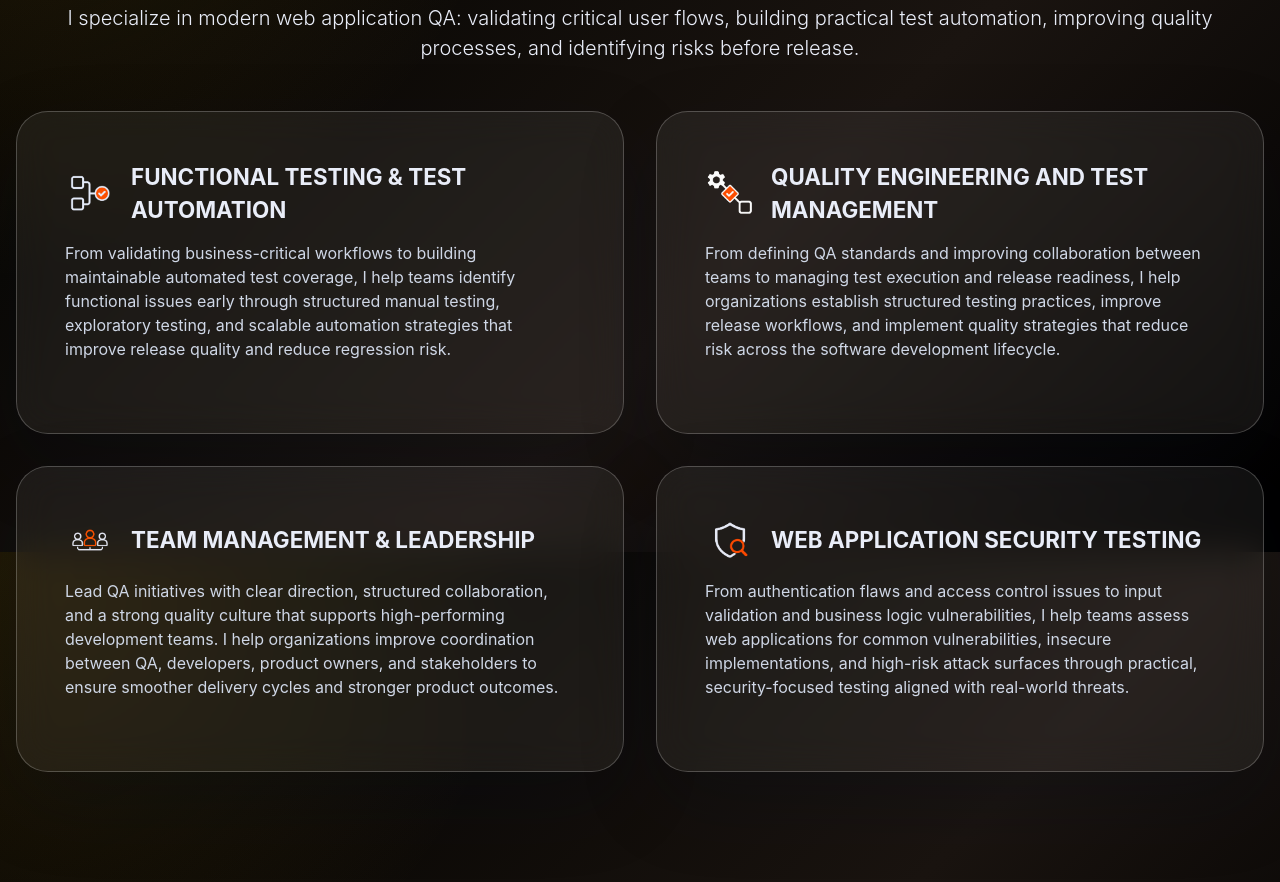
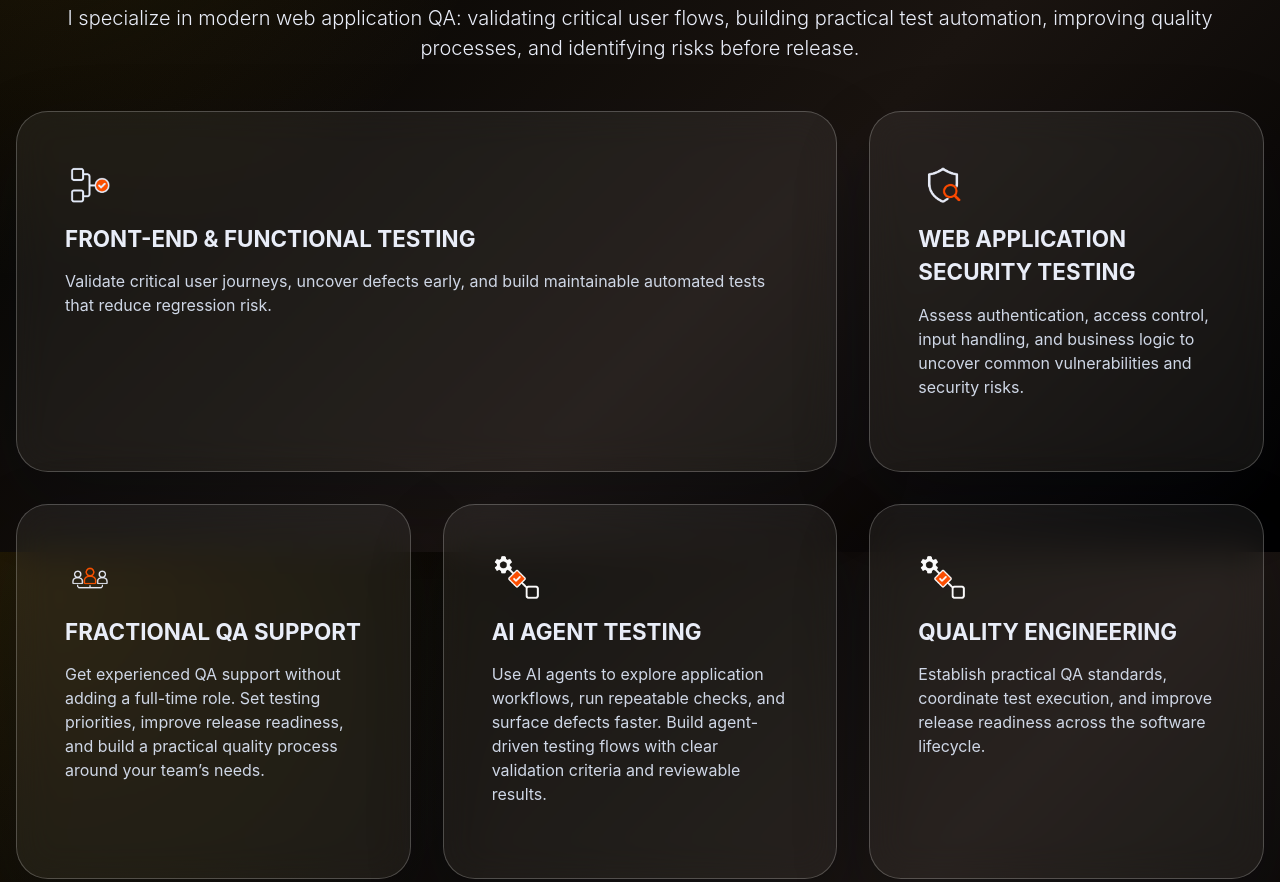
Before and after one commit to jvwilliam/jvwilliam.github.io, a plain HTML site: page index.html in a window 1280 px wide. Shown: the part 1048-1930 px from the top of the page. Drawn offline with Linux system fonts and the light colour scheme; a web font is replaced by a local one.

Commit message:
redesign Expertise section with 3 column grid layout and update some copies.

```diff
--- a/assets/data/profile.json
+++ b/assets/data/profile.json
@@ -60,27 +60,33 @@
     "expertise" : [
         {
             "id": 1,
-            "title": "Functional Testing & Test Automation",
-            "description": "From validating business-critical workflows to building maintainable automated test coverage, I help teams identify functional issues early through structured manual testing, exploratory testing, and scalable automation strategies that improve release quality and reduce regression risk.",
+            "title": "Front-End & Functional Testing",
+            "description": "Validate critical user journeys, uncover defects early, and build maintainable automated tests that reduce regression risk.",
             "icon": "assets/img/expertise_icons/functional-testing.png"
         },
         {
             "id": 2,
-            "title": "Quality Engineering and Test Management",
-            "description": "From defining QA standards and improving collaboration between teams to managing test execution and release readiness, I help organizations establish structured testing practices, improve release workflows, and implement quality strategies that reduce risk across the software development lifecycle.",
-            "icon": "assets/img/expertise_icons/quality-engineering.png"
+            "title": "Web Application Security Testing",
+            "description": "Assess authentication, access control, input handling, and business logic to uncover common vulnerabilities and security risks.",
+            "icon": "assets/img/expertise_icons/web-sec.png"
         },
         {
             "id": 3,
-            "title": "Team Management & Leadership",
-            "description": "Lead QA initiatives with clear direction, structured collaboration, and a strong quality culture that supports high-performing development teams. I help organizations improve coordination between QA, developers, product owners, and stakeholders to ensure smoother delivery cycles and stronger product outcomes.",
+            "title": "Fractional QA Support",
+            "description": "Get experienced QA support without adding a full-time role. Set testing priorities, improve release readiness, and build a practical quality process around your team’s needs.",
             "icon": "assets/img/expertise_icons/management-leadership.png"
         },
         {
             "id": 4,
-            "title": "Web Application Security Testing",
-            "description": "From authentication flaws and access control issues to input validation and business logic vulnerabilities, I help teams assess web applications for common vulnerabilities, insecure implementations, and high-risk attack surfaces through practical, security-focused testing aligned with real-world threats.",
-            "icon": "assets/img/expertise_icons/web-sec.png"
+            "title": "AI Agent Testing",
+            "description": "Use AI agents to explore application workflows, run repeatable checks, and surface defects faster. Build agent-driven testing flows with clear validation criteria and reviewable results.",
+            "icon": "assets/img/expertise_icons/quality-engineering.png"
+        },
+        {
+            "id": 5,
+            "title": "Quality Engineering",
+            "description": "Establish practical QA standards, coordinate test execution, and improve release readiness across the software lifecycle.",
+            "icon": "assets/img/expertise_icons/quality-engineering.png"
         }
     ],
     "programmingLang" : [
--- a/css/styles.css
+++ b/css/styles.css
@@ -699,8 +699,9 @@ p {
 
 .expertise-card-header {
   display: flex;
-  align-items: center;
-  gap: 1rem;
+  flex-direction: column;
+  align-items: flex-start;
+  gap: 0.75rem;
   margin-bottom: 0.875rem;
 }
 
@@ -719,6 +720,14 @@ p {
   width: 100%;
   height: 100%;
   object-fit: contain;
+}
+
+.expertise-card-icon--placeholder::before {
+  content: "+";
+  color: var(--accent-color);
+  font-size: 2.5rem;
+  font-weight: 300;
+  line-height: 1;
 }
 
 .expertise-card-title {
@@ -755,17 +764,25 @@ p {
   .expertise-cards-grid {
     grid-template-columns: repeat(2, 1fr);
   }
+
+  .expertise-card--featured {
+    grid-column: span 2;
+  }
 }
 
 @media (min-width: 1200px) {
   .expertise-cards-grid {
-    grid-template-columns: repeat(2, 1fr);
+    grid-template-columns: repeat(3, minmax(0, 1fr));
   }
 }
 
 @media (max-width: 768px) {
   .expertise-cards-grid {
     grid-template-columns: 1fr;
+  }
+
+  .expertise-card--featured {
+    grid-column: auto;
   }
 }
 
--- a/index.html
+++ b/index.html
@@ -131,38 +131,49 @@
                         <p class="section-copy">I specialize in modern web application QA: validating critical user flows, building practical test automation, improving quality processes, and identifying risks before release.</p>
                     </div>
                     <div class="expertise-cards-grid mb-5">
-                        <div class="expertise-card">
+                        <article class="expertise-card expertise-card--featured">
+                            <div class="expertise-card-header">
+                                <div class="expertise-card-icon">
+                                    <img src="assets/img/expertise_icons/functional-testing.png" alt="" width="64" height="64">
+                                </div>
+                                <h3 class="expertise-card-title">Functional Testing & Test Automation</h3>
+                            </div>
+                            <p class="expertise-card-description">From validating business-critical workflows to building maintainable automated test coverage, I help teams identify functional issues early through structured manual testing, exploratory testing, and scalable automation strategies that improve release quality and reduce regression risk.</p>
+                        </article>
+                        <article class="expertise-card">
+                            <div class="expertise-card-header">
+                                <div class="expertise-card-icon">
+                                    <img src="assets/img/expertise_icons/quality-engineering.png" alt="" width="64" height="64">
+                                </div>
+                                <h3 class="expertise-card-title">Quality Engineering and Test Management</h3>
+                            </div>
+                            <p class="expertise-card-description">From defining QA standards and improving collaboration between teams to managing test execution and release readiness, I help organizations establish structured testing practices, improve release workflows, and implement quality strategies that reduce risk across the software development lifecycle.</p>
+                        </article>
+                        <article class="expertise-card">
                             <div class="expertise-card-header">
                                 <div class="expertise-card-icon">
                                     <img src="assets/img/expertise_icons/management-leadership.png" alt="" width="64" height="64">
                                 </div>
-                                <h3 class="expertise-card-title">Functional Testing & Test Automation</h3>
+                                <h3 class="expertise-card-title">Team Management & Leadership</h3>
                             </div>
-                            <p class="expertise-card-description">From validating business-critical workflows to building maintainable automated test coverage, I help teams identify functional issues early through structured manual testing, exploratory testing, and scalable automation strategies that improve release quality and reduce regression risk.</p>
-                        </div>
-                        <div class="expertise-card">
+                            <p class="expertise-card-description">Lead QA initiatives with clear direction, structured collaboration, and a strong quality culture that supports high-performing development teams. I help organizations improve coordination between QA, developers, product owners, and stakeholders to ensure smoother delivery cycles and stronger product outcomes.</p>
+                        </article>
+                        <article class="expertise-card">
                             <div class="expertise-card-header">
                                 <div class="expertise-card-icon">
-                                    <img src="assets/img/expertise_icons/management-leadership.png" alt="" width="64" height="64"></i>
+                                    <img src="assets/img/expertise_icons/web-sec.png" alt="" width="64" height="64">
                                 </div>
-                                <h3 class="expertise-card-title">Quality Engineering and Test Management</h3>
+                                <h3 class="expertise-card-title">Web Application Security Testing</h3>
                             </div>
-                            <p class="expertise-card-description">From defining QA standards and improving collaboration between teams to managing test execution and release readiness, I help organizations establish structured testing practices, improve release workflows, and implement quality strategies that reduce risk across the software development lifecycle.</p>
-                        </div>
-                        <div class="expertise-card">
-                            <div class="expertise-card-icon">
-                                <img src="assets/img/expertise_icons/management-leadership.png" alt="" width="64" height="64">
+                            <p class="expertise-card-description">From authentication flaws and access control issues to input validation and business logic vulnerabilities, I help teams assess web applications for common vulnerabilities, insecure implementations, and high-risk attack surfaces through practical, security-focused testing aligned with real-world threats.</p>
+                        </article>
+                        <article class="expertise-card expertise-card--placeholder">
+                            <div class="expertise-card-header">
+                                <div class="expertise-card-icon expertise-card-icon--placeholder" aria-hidden="true"></div>
+                                <h3 class="expertise-card-title">Your next expertise</h3>
                             </div>
-                            <h3 class="expertise-card-title">Team Management & Leadership</h3>
-                            <p class="expertise-card-description">Lead QA initiatives with clear direction, structured collaboration, and a strong quality culture that supports high-performing development teams. I help organizations improve coordination between QA, developers, product owners, and stakeholders to ensure smoother delivery cycles and stronger product outcomes.</p>
-                        </div>
-                        <div class="expertise-card">
-                            <div class="expertise-card-icon">
-                                <img src="assets/img/expertise_icons/web-sec.png" alt="" width="64" height="64">
-                            </div>
-                            <h3 class="expertise-card-title">Web Application Security Testing</h3>
-                            <p class="expertise-card-description">From authentication flaws and access control issues to input validation and business logic vulnerabilities, I help teams assess web applications for common vulnerabilities, insecure implementations, and high-risk attack surfaces through practical, security-focused testing aligned with real-world threats.</p>
-                        </div>
+                            <p class="expertise-card-description">Reserved for a future expertise area. Replace this card with an approved title and description when ready.</p>
+                        </article>
                     </div>
                 </div>
             </section>
--- a/js/scripts.js
+++ b/js/scripts.js
@@ -118,17 +118,26 @@ function renderExpertise(expertise = []) {
         <div class="expertise-cards-grid mb-5">
     `;
 
-    expertise.forEach(({title, description, icon}) => {
+    expertise.forEach(({title, description, icon, isPlaceholder}, index) => {
+        const modifiers = [
+            index === 0 ? 'expertise-card--featured' : '',
+            isPlaceholder ? 'expertise-card--placeholder' : ''
+        ].filter(Boolean).join(' ');
+        const iconMarkup = icon
+            ? `<img src="${escapeHTML(icon)}" alt="" width="64" height="64">`
+            : '';
+        const placeholderIconClass = icon ? '' : ' expertise-card-icon--placeholder';
+
         html += `
-            <div class="expertise-card">
+            <article class="expertise-card ${modifiers}">
                 <div class="expertise-card-header">
-                    <div class="expertise-card-icon">
-                        <img src="${escapeHTML(icon)}" alt="" width="64" height="64"></img>
+                    <div class="expertise-card-icon${placeholderIconClass}"${icon ? '' : ' aria-hidden="true"'}>
+                        ${iconMarkup}
                     </div>
                     <h3 class="expertise-card-title">${escapeHTML(title)}</h3>
                 </div>
                 <p class="expertise-card-description">${escapeHTML(description)}</p>
-            </div>
+            </article>
         `;
     });
 
```
